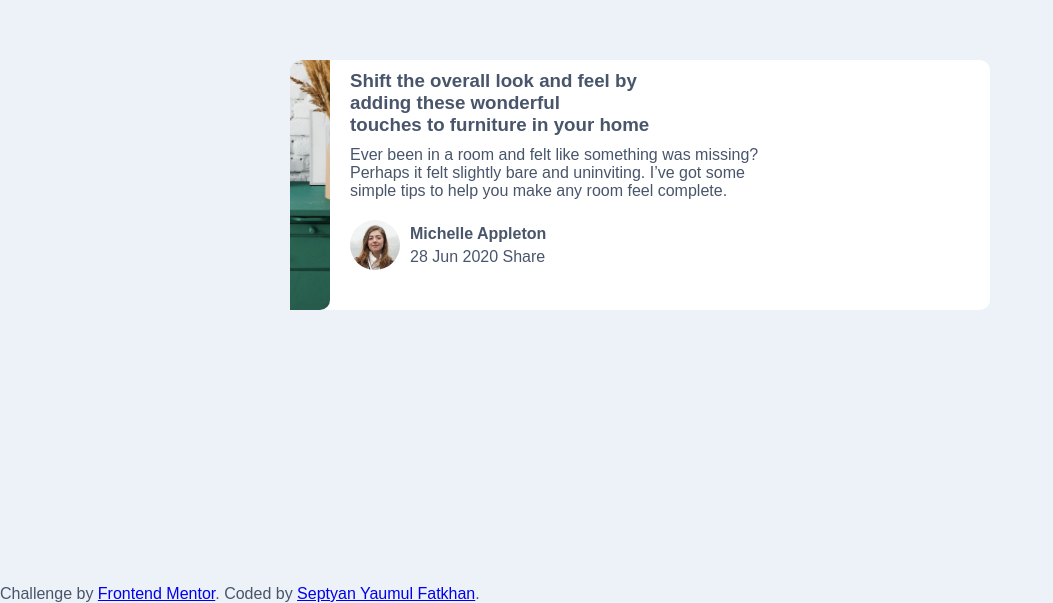
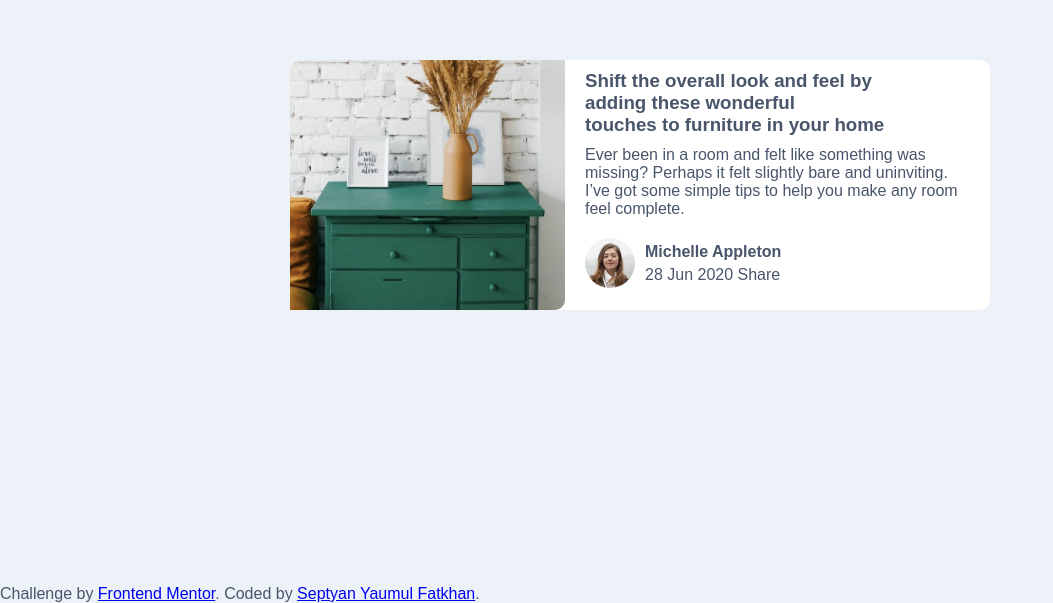
Before and after one commit to alfseptyan/PPW-FIX, a plain HTML site: page index.html in a window 1280 px wide. Shown: the part 215-818 px from the top of the page, without its empty margins (0-1053 px from the left). Drawn offline with Linux system fonts and the light colour scheme.

Commit message:
style.css

```diff
--- a/style.css
+++ b/style.css
@@ -33,7 +33,7 @@ img{
 }
 
 .left{
-    width:  40px;
+    width:  300px;
     height: 250px;
     background: url("images/drawers.jpg");
     background-size: cover;
```
